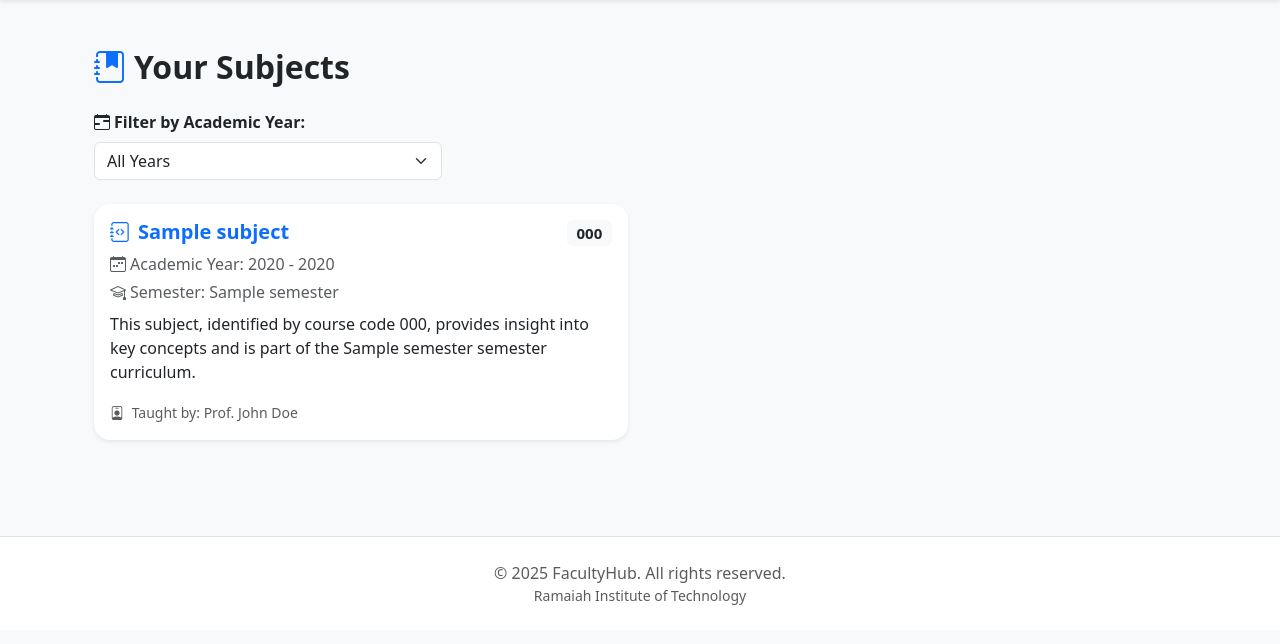
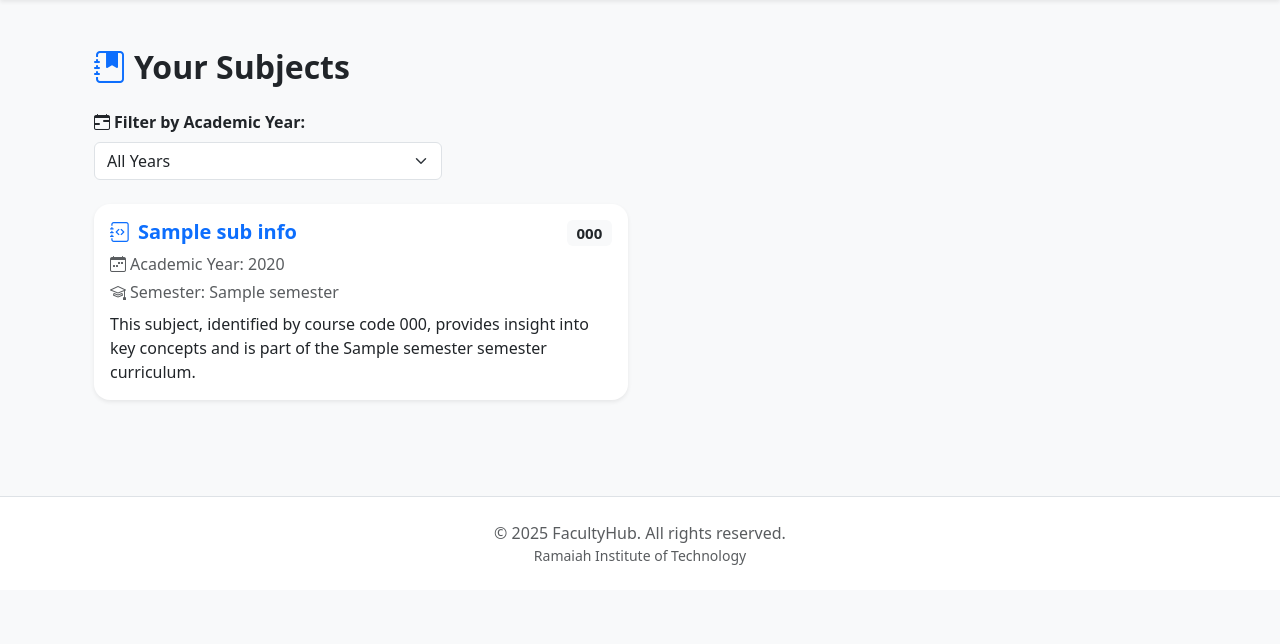
Before and after one commit to Nithishreddyyyy/Faculty-Management, a Python web app: template project/templates/Faculty/subjects.html in a window 1280 px wide. Shown: the part 62-706 px from the top of the page. Run offline with Jinja, Linux system fonts and the light colour scheme; the template is opened without the code that fills it: most values are stand-ins (such as "Sample title", 1, 10 or a date in 2020).

Commit message:
Fixed Subjects.html

```diff
--- a/project/templates/Faculty/subjects.html
+++ b/project/templates/Faculty/subjects.html
@@ -12,40 +12,54 @@
     <!-- Filter Dropdown -->
     <div class="row mb-4">
         <div class="col-md-4">
-            <label for="academicYear" class="form-label fw-semibold"><i class="bi bi-calendar-range me-1"></i>Filter by Academic Year:</label>
-            <select id="academicYear" class="form-select">
+            <label for="academicYearFilter" class="form-label fw-semibold"><i class="bi bi-calendar-range me-1"></i>Filter by Academic Year:</label>
+            <select id="academicYearFilter" class="form-select">
                 <option value="all" selected>All Years</option>
-                <option value="2024-2025">2024-2025</option>
-                <option value="2023-2024">2023-2024</option>
-                <!-- Dynamically add more years as needed -->
+                {# Dynamically populate filter options from the subjects data #}
+                {% set unique_years_list = [] %}
+                {% for sub_info in subjects %}
+                    {% if sub_info.AcademicYear not in unique_years_list %}
+                        {% set _ = unique_years_list.append(sub_info.AcademicYear) %}
+                    {% endif %}
+                {% endfor %}
+                {% for year_display in unique_years_list|sort(reverse=True) %}
+                    <option value="{{ year_display }}">{{ year_display }}</option>
+                {% endfor %}
             </select>
         </div>
     </div>
 
     <!-- Subjects List -->
     <div class="row g-4" id="subjectsContainer">
-        {% for subject, year in subjects %}
-        <div class="col-md-6 subject-card" data-year="{{ year.YearStart }}-{{ year.YearEnd }}">
+        {# CORRECTED LOOP: 'sub_info' is a dictionary from formatted_subjects #}
+        {% for sub_info in subjects %}
+        <div class="col-md-6 subject-card" data-year="{{ sub_info.AcademicYear }}"> {# Use AcademicYear directly from dict #}
             <div class="card border-0 shadow-sm rounded-4 h-100 hover-shadow">
                 <div class="card-body">
                     <h5 class="card-title fw-bold text-primary mb-2">
-                        <i class="bi bi-journal-code me-2"></i>{{ subject.SubjectName }}
-                        <span class="badge bg-light text-dark float-end">{{ subject.CourseCode }}</span>
+                        <i class="bi bi-journal-code me-2"></i>{{ sub_info.SubjectName }}
+                        <span class="badge bg-light text-dark float-end">{{ sub_info.CourseCode }}</span>
                     </h5>
-                    <p class="text-muted mb-1"><i class="bi bi-calendar-week me-1"></i>Academic Year: {{ year.YearStart }} - {{ year.YearEnd }}</p>
-                    <p class="text-muted mb-1"><i class="bi bi-mortarboard me-1"></i>Semester: {{ subject.Semester }}</p>
-                    <p class="card-text mt-2">This subject, identified by course code {{ subject.CourseCode }}, provides insight into key concepts and is part of the {{ subject.Semester }} semester curriculum.</p>
-                    <small class="text-muted"><i class="bi bi-person-badge me-1"></i> Taught by: Prof. John Doe</small>
+                    <p class="text-muted mb-1"><i class="bi bi-calendar-week me-1"></i>Academic Year: {{ sub_info.AcademicYear }}</p>
+                    <p class="text-muted mb-1"><i class="bi bi-mortarboard me-1"></i>Semester: {{ sub_info.Semester if sub_info.Semester else 'N/A' }}</p>
+                    <p class="card-text mt-2">This subject, identified by course code {{ sub_info.CourseCode }}, provides insight into key concepts and is part of the {{ sub_info.Semester if sub_info.Semester else 'N/A' }} semester curriculum.</p>
+                    {# To display faculty name, you'd need to pass it in the dictionary from app.py or query it if Subject has a direct faculty relationship #}
+                    {# <small class="text-muted"><i class="bi bi-person-badge me-1"></i> Taught by: Prof. John Doe</small> #}
                 </div>
             </div>
         </div>
         {% else %}
-        <div class="col-12">
+        <div class="col-12" id="initialNoSubjectsMessage">
+            <div class="alert alert-info rounded-4 shadow-sm" role="alert">
+                <i class="bi bi-info-circle me-2"></i>You are not currently assigned to any subjects.
+            </div>
+        </div>
+        {% endfor %}
+        <div class="col-12" id="filterNoSubjectsMessage" style="display: none;">
              <div class="alert alert-info rounded-4 shadow-sm" role="alert">
                 <i class="bi bi-info-circle me-2"></i>No subjects found for the selected year.
             </div>
         </div>
-        {% endfor %}
     </div>
 </div>
 
@@ -61,17 +75,18 @@
 <!-- JavaScript to filter subjects -->
 <script>
 document.addEventListener('DOMContentLoaded', () => {
-    const filterSelect = document.getElementById('academicYear');
+    const filterSelect = document.getElementById('academicYearFilter');
     const subjectCards = document.querySelectorAll('.subject-card');
+    const filterNoSubjectsMessageDiv = document.getElementById('filterNoSubjectsMessage');
+    const initialNoSubjectsMessageDiv = document.getElementById('initialNoSubjectsMessage');
 
+    if (filterSelect && subjectCards.length > 0) {
         filterSelect.addEventListener('change', () => {
             const selectedYear = filterSelect.value;
-
             let anyVisible = false;
 
             subjectCards.forEach(card => {
-            const cardYear = card.getAttribute('data-year');
-
+                const cardYear = card.getAttribute('data-year'); // This now matches the 'AcademicYear' string
                 if (selectedYear === 'all' || cardYear === selectedYear) {
                     card.style.display = '';
                     anyVisible = true;
@@ -80,23 +95,20 @@
                 }
             });
 
-        // Show alert if no subjects visible
-        let alertEl = document.getElementById('noSubjectsAlert');
+            if (filterNoSubjectsMessageDiv) {
                 if (!anyVisible) {
-            if (!alertEl) {
-                alertEl = document.createElement('div');
-                alertEl.id = 'noSubjectsAlert';
-                alertEl.className = 'col-12';
-                alertEl.innerHTML = `
-                    <div class="alert alert-info rounded-4 shadow-sm" role="alert">
-                        <i class="bi bi-info-circle me-2"></i>No subjects found for the selected year.
-                    </div>`;
-                document.getElementById('subjectsContainer').appendChild(alertEl);
+                    filterNoSubjectsMessageDiv.style.display = '';
+                } else {
+                    filterNoSubjectsMessageDiv.style.display = 'none';
                 }
-        } else if (alertEl) {
-            alertEl.remove();
+            }
+            if(initialNoSubjectsMessageDiv) {
+                initialNoSubjectsMessageDiv.style.display = 'none';
             }
         });
+    } else if (subjectCards.length === 0 && initialNoSubjectsMessageDiv) {
+        // No action needed, initial message is already shown by Jinja
+    }
 });
 </script>
 {% endblock %}
```
Lines whose indentation alone changed are shown as unchanged.
